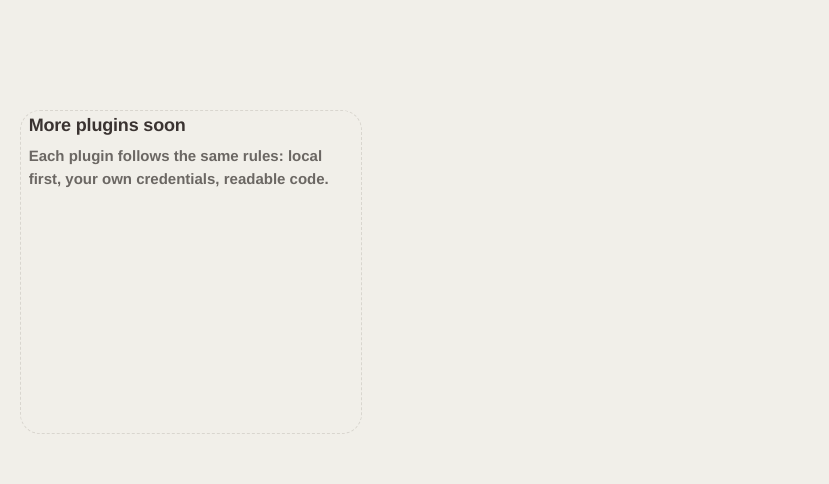
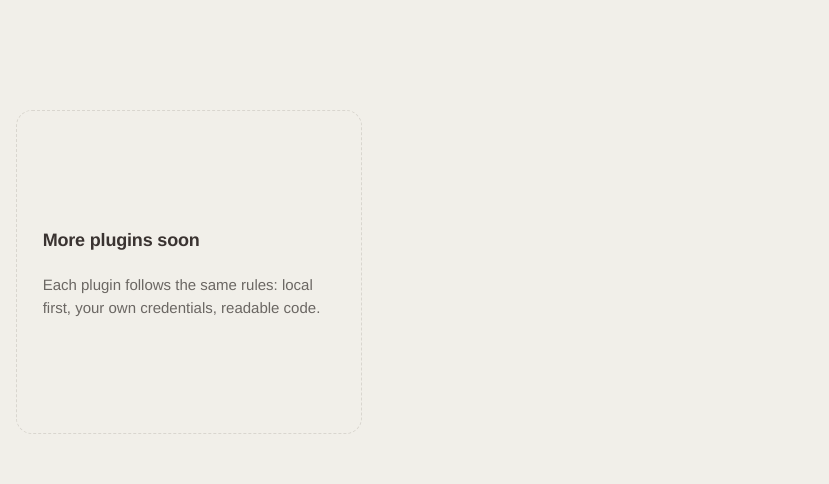
Before and after one commit to dathims/cockpit-marketplace, a website: page public/index.html in a window 1280 px wide. Shown: the part 653-1137 px from the top of the page, 451-1280 px from the left. Drawn offline with Linux system fonts and the light colour scheme.

Commit message:
fix: restore the layout of the "More plugins soon" card
- Remove the unused .soon badge rule, left over from the agents list
- It matched the card too and overrode its display, padding and font weight

```diff
--- a/public/style.css
+++ b/public/style.css
@@ -158,7 +158,6 @@ dl.publisher dd { margin: 0; }
 .agent span { font-size: 13px; color: var(--muted); }
 .agent.later { background: transparent; border-style: dashed; }
 .agent.later .logo img { opacity: .55; }
-.soon { display: inline-block; font-size: 11px; font-weight: 600; color: var(--ink); background: var(--yellow); border-radius: 20px; padding: 1px 8px; margin-left: 4px; vertical-align: 1px; }
 .note { font-size: 14px; color: var(--muted); margin: 18px 0 0; max-width: 720px; }
 
 /* Client configuration snippets */
```
